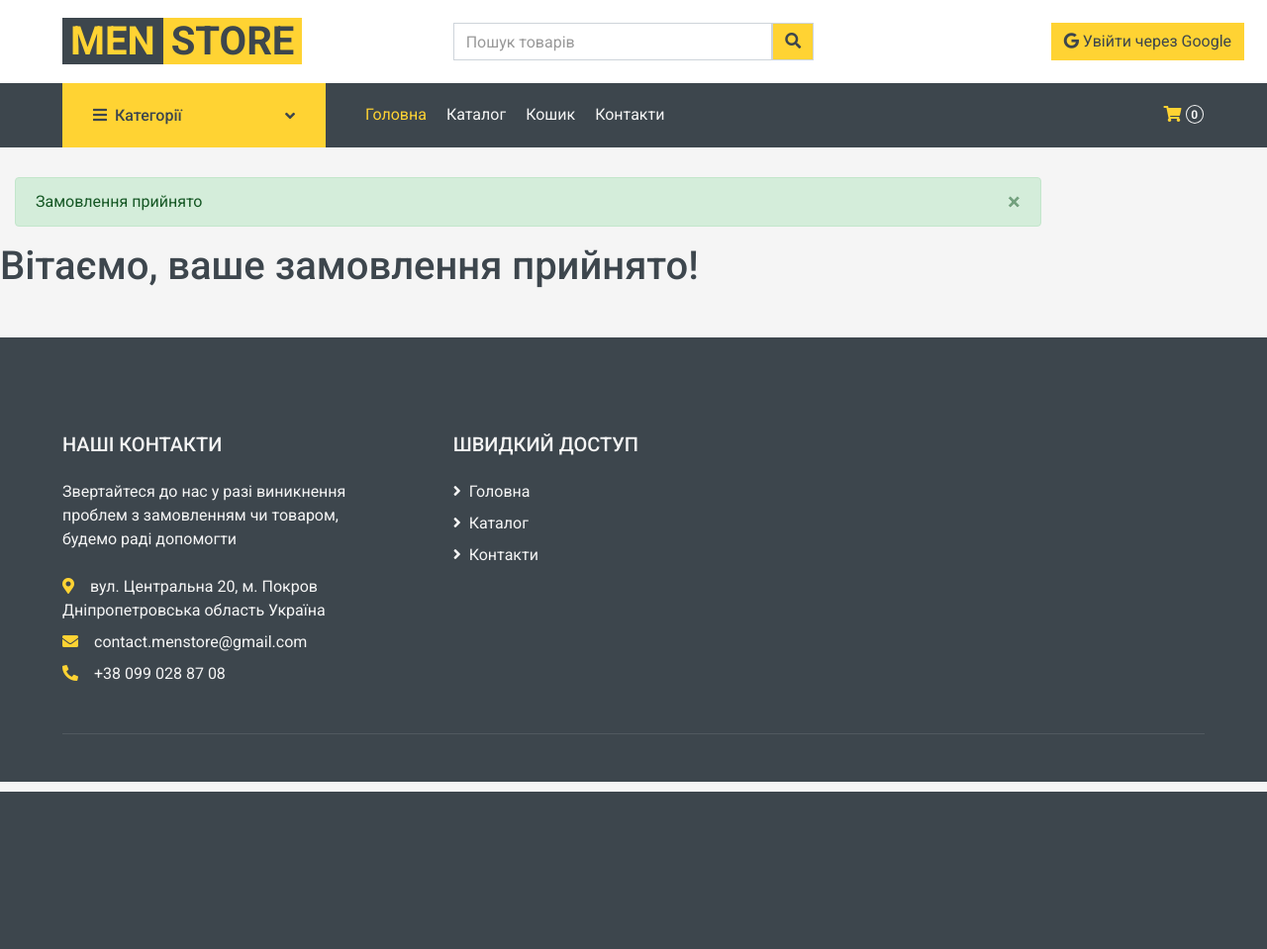
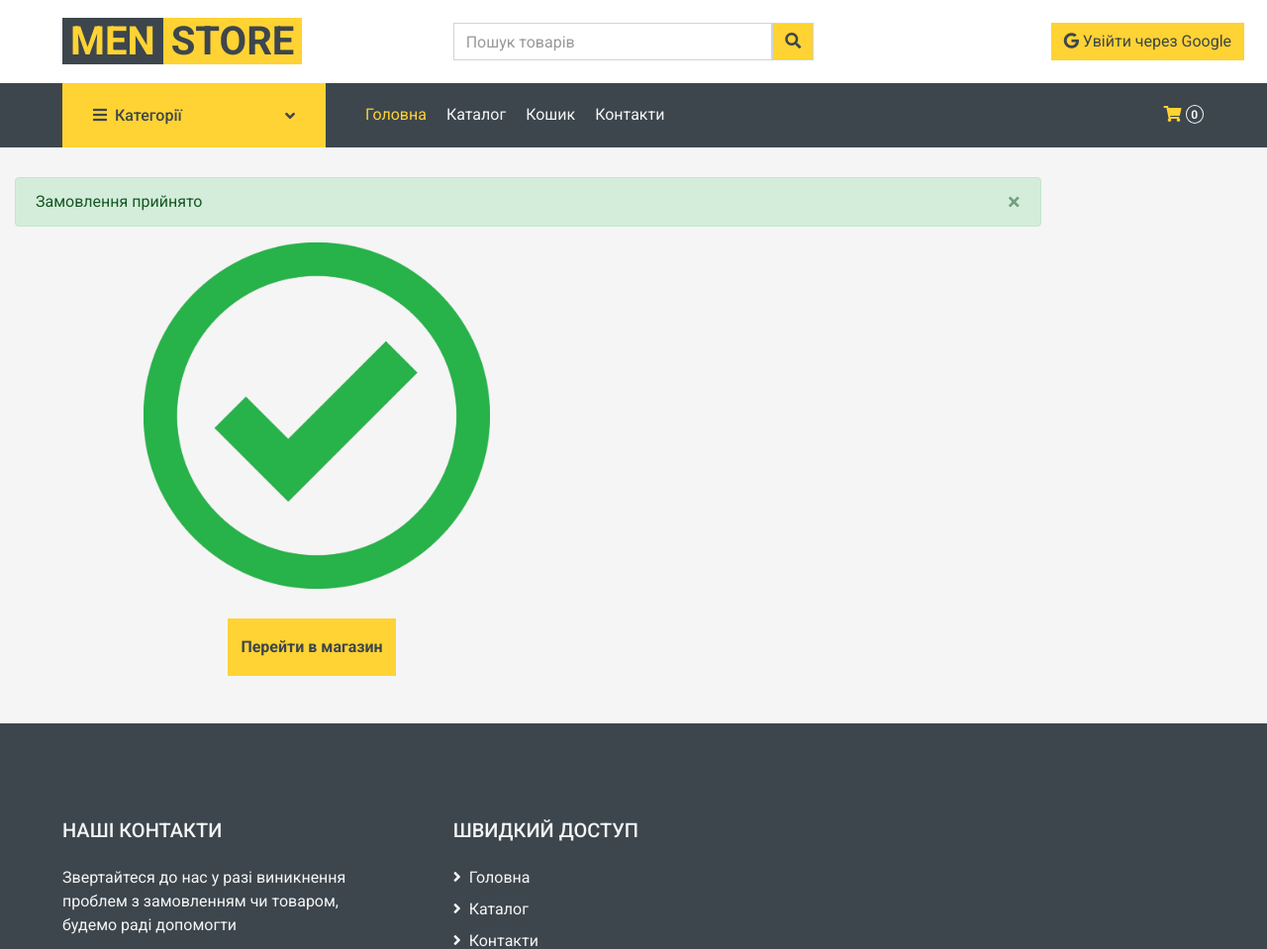
Before and after one commit to StanislavSapal/Internet-shop, a Django app: page /checkout/success/ in a window 1280 px wide. Shown: the top 959 px of the page at 99% size. Before the commit the page ends 800 px from the top, so only its background shows below. Run offline with Django 4.2, Linux system fonts and the light colour scheme; data comes from the database, SQL or seed files in the repository; data that the repository does not hold is empty; parts of the project's set-up code (start-up, migrations or seed data) failed here and were passed over; some libraries are stand-ins or nearby versions.

Commit message:
success_order page modified

```diff
--- a/menstoreproject/menstoreproject/templates/order/successful_order.html
+++ b/menstoreproject/menstoreproject/templates/order/successful_order.html
@@ -2,5 +2,19 @@
 {% load static %}
 
 {% block content %}
-<h1>Вітаємо, ваше замовлення прийнято!</h1>
+<div class="col-lg-6 mb-5">
+                <div class="successful_order">
+                    <div class="successful_order__image" style="display: flex; justify-content: center;">
+                        <img src="{% static 'img/success-image.png' %}" width="350" height="350"
+                             alt="нема замовлень зображення" style="overflow-clip-margin: content-box;">
+                    </div>
+                    <div class="successful_order__button"
+                         style="display: flex; justify-content: center; padding-right: 10px; padding-top: 30px;">
+                        <button onclick="window.location.href = '{% url 'list_of_products' %}';" class="btn btn-primary
+                        font-weight-bold py-3">
+                            Перейти в магазин
+                        </button>
+                    </div>
+                </div>
+            </div>
 {% endblock %}
```
Also changed, not shown: menstoreproject/menstoreproject/static/img/success-image.png (added).
